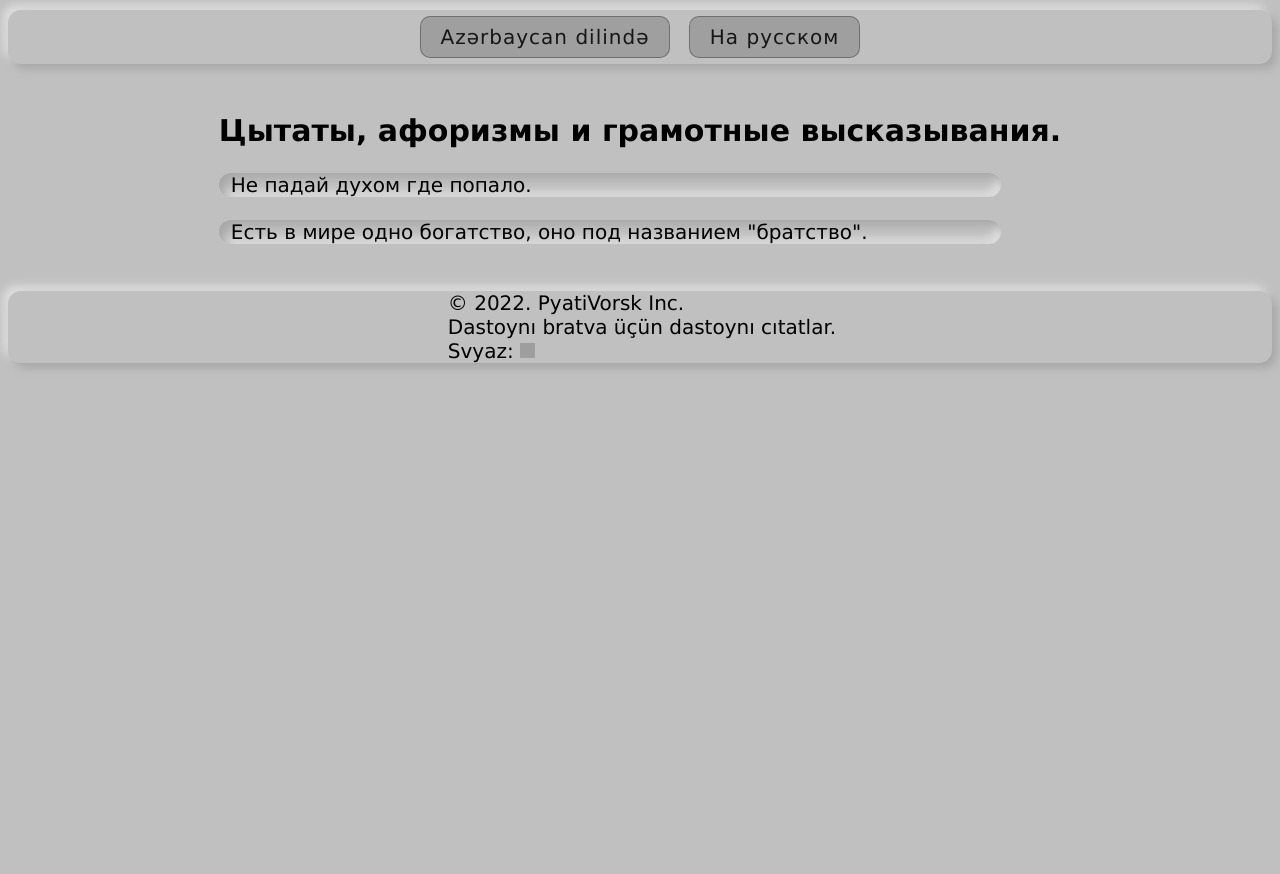
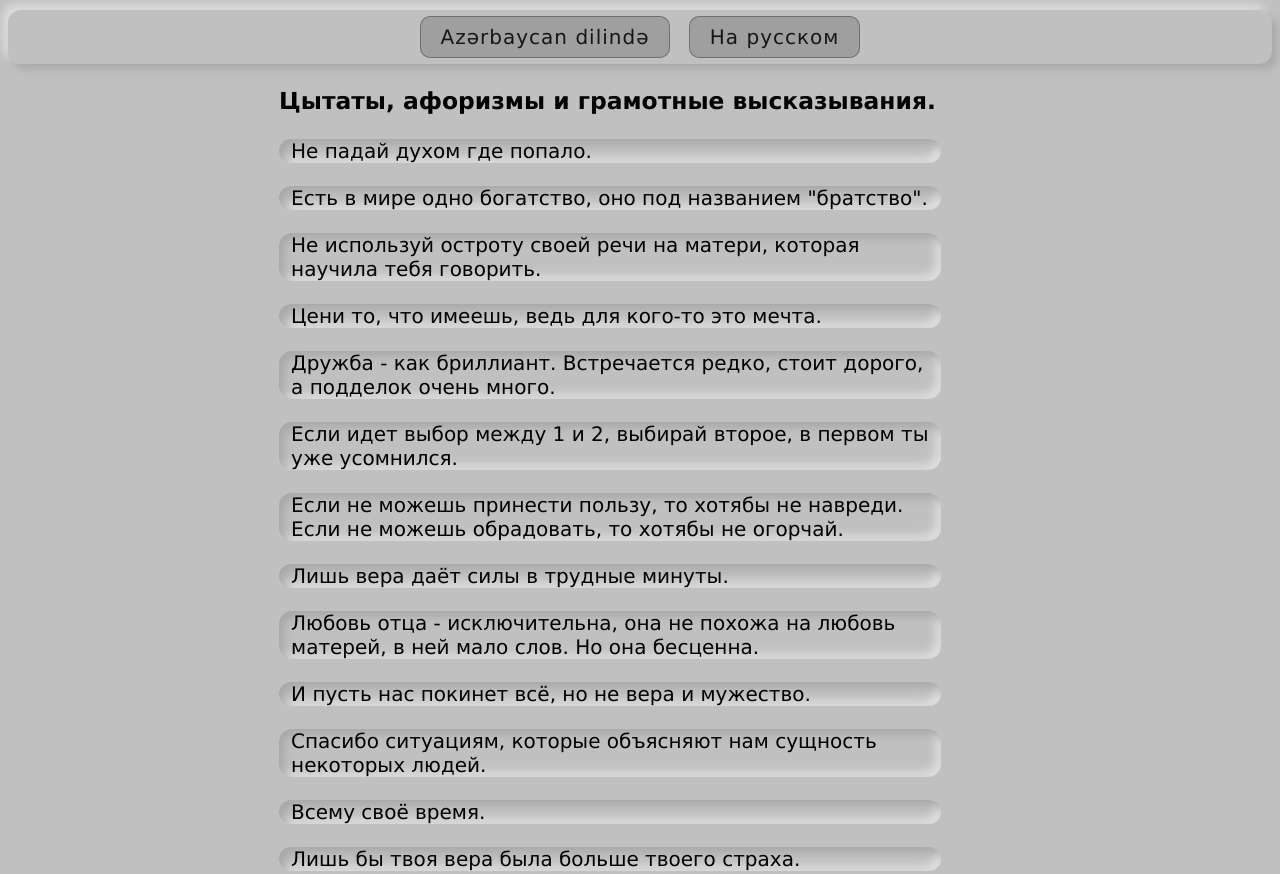
Before and after one commit to Azzer8/aforizm, a plain HTML site: page index.html in a window 1280 px wide. Shown: the top 874 px of the page. Before the commit the page ends 800 px from the top, so only its background shows below. Drawn offline with Linux system fonts and the light colour scheme; grey boxes are pictures that could not be loaded.

Commit message:
Add files via upload

```diff
--- a/index.html
+++ b/index.html
@@ -12,17 +12,28 @@
             <button class="btnflip" onclick="Lang(event, 'az')" data="Azərbaycan dilində"></button>
             <button class="btnflip" onclick="Lang(event, 'ru')" data="На русском"></button>
         </nav>
-        <br>
         <div class="divmain">
             <!--Русские афоризмы-->
-            <div id="ru" class="content active">
-                <h2>Цытаты, афоризмы и грамотные высказывания.</h2>
+            <div id="ru" class="content active div_ru">
+                <h3 class="h_style">Цытаты, афоризмы и грамотные высказывания.</h3>
                 <p class="p_style">Не падай духом где попало.</p>
                 <p class="p_style">Есть в мире одно богатство, оно под названием "братство".</p>
+                <p class="p_style">Не используй остроту своей речи на матери, которая научила тебя говорить.</p>
+                <p class="p_style">Цени то, что имеешь, ведь для кого-то это мечта.</p>
+                <p class="p_style">Дружба - как бриллиант. Встречается редко, стоит дорого, а подделок очень много.</p>
+                <p class="p_style">Если идет выбор между 1 и 2, выбирай второе, в первом ты уже усомнился.</p>
+                <p class="p_style">Если не можешь принести пользу, то хотябы не навреди. Если не можешь обрадовать, то хотябы не огорчай.</p>
+                <p class="p_style">Лишь вера даёт силы в трудные минуты.</p>
+                <p class="p_style">Любовь отца - исключительна, она не похожа на любовь матерей, в ней мало слов. Но она бесценна.</p>
+                <p class="p_style">И пусть нас покинет всё, но не вера и мужество.</p>
+                <p class="p_style">Спасибо ситуациям, которые объясняют нам сущность некоторых людей.</p>
+                <p class="p_style">Всему своё время.</p>
+                <p class="p_style">Лишь бы твоя вера была больше твоего страха.</p>
+                <p class="p_style"></p>
             </div>
             <!--Азербайджанские афоризмы-->
             <div id="az" class="content">
-                <h2>Cıtatlar, aforizmlər və gözəl sözlər.</h2>
+                <h3>Cıtatlar, aforizmlər və gözəl sözlər.</h3>
                 <p class="p_style">Başladığın cümləni özün bitirməsən, bir başqası gəlib nöqtəni qoyar.</p>
                 <p class="p_style">Bir şeyi həqiqətən istəyən bir yol tapar, istəməyənsə bəhanə tapar.</p>
                 <p class="p_style">Bəzilərinə sadəcə bunu demək istəyirəm: "bağışlayın səhv tanımışam".</p>
--- a/styles.css
+++ b/styles.css
@@ -16,19 +16,10 @@ body {
   font-family: Verdana;
 }
 
-@media (min-width:800px) {
-  body {
-    font-size: 20px;
-  }
-  .btnflip{
-    font-size: 20px;
-  }
-}
-
 .divmain {
   margin-left:auto;
   margin-right:auto;
-  width:fit-content
+  width: fit-content;
 }
 
 .content {
@@ -52,7 +43,6 @@ body {
   margin-top: 23px;
   margin-bottom: 23px;
   padding-left:12px;
-  padding-right: 12px;
   display: block;
   background: #c0c0c0;
   width: 90%;
@@ -140,3 +130,22 @@ footer {
   transform: translateY(0) rotateX(0);
   border-radius: 10px;
 }
+
+
+@media screen and (min-width:800px) {
+  body {
+    font-size: 20px;
+  }
+  .btnflip{
+    font-size: 20px;
+  }
+  .img_style {
+    width: 17px;
+    height: 17px;
+  }
+  .div_ru {
+    margin-left:auto;
+    margin-right:auto;
+    width: 61%;
+  }
+}
```
